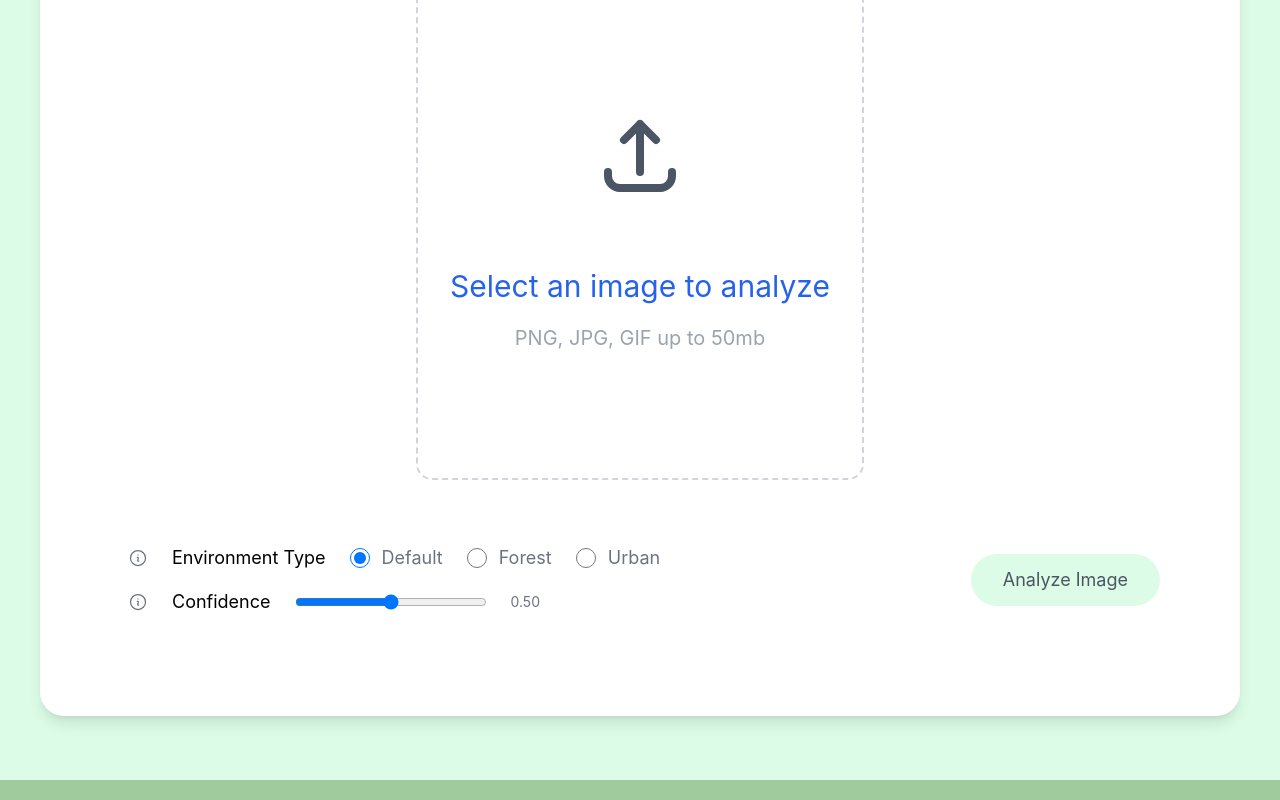
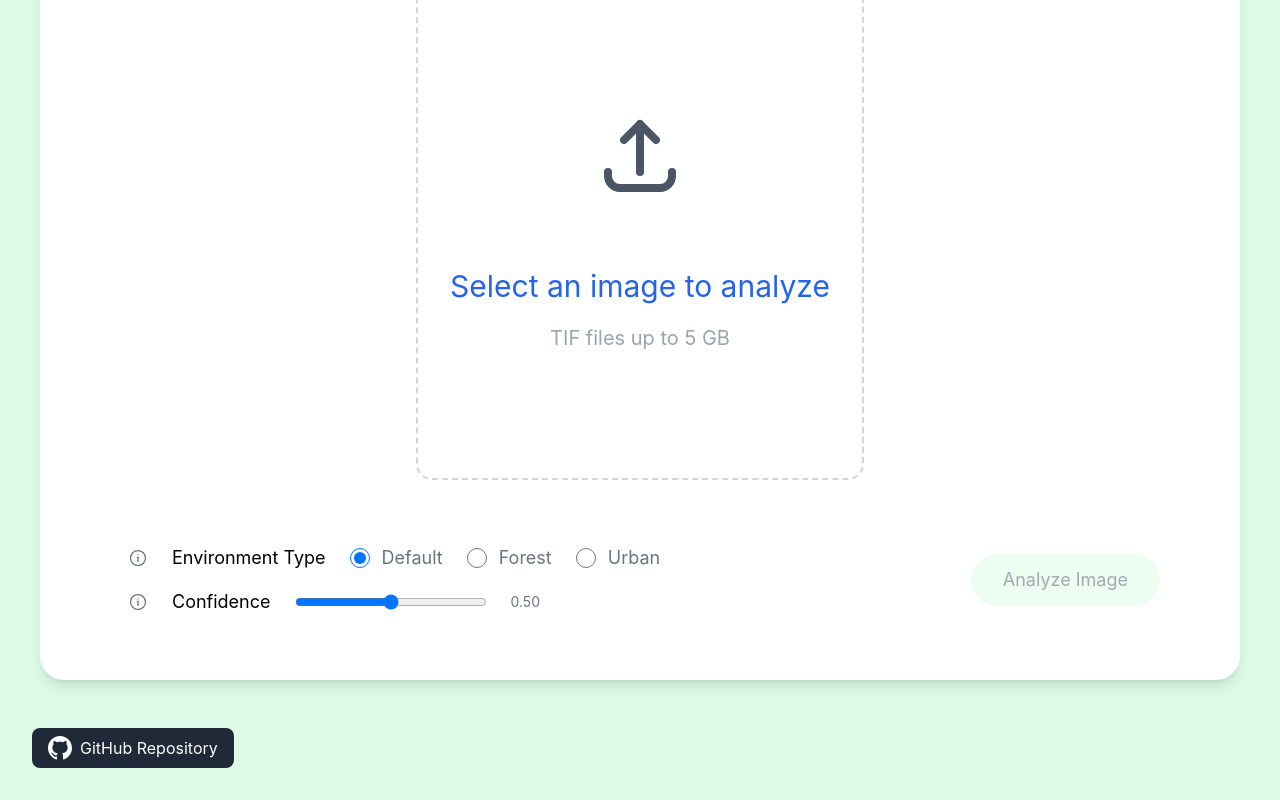
Before and after one commit to Ezzhingy/detectree2-application, a React (Vite) app in the folder frontend/: page / in a window 1280 px wide. Shown: the part 204-1004 px from the top of the page. Built offline with nearby package versions, Linux system fonts and the light colour scheme.

Commit message:
[frontend] added github repo link, ability to remove image, and separate uploading/processing bars

```diff
--- a/frontend/src/App.tsx
+++ b/frontend/src/App.tsx
@@ -2,6 +2,8 @@ import { useState } from "react";
 import { Card } from "./components/Card";
 import { ImageUpload } from "./components/ImageUpload";
 import { EnvironmentSelector } from "./components/EnvironmentSelector";
+import { GitHubIcon } from "./components/GitHubIcon";
+import { useImageLoading } from "./hooks/useImageLoading";
 
 function Title() {
   return (
@@ -22,46 +24,85 @@ function App() {
   const [statistics, setStatistics] = useState<{ total_trees: number } | null>(
     null
   );
+  const [errorMessage, setErrorMessage] = useState<string | null>(null);
+
+  const {
+    isLoading,
+    loadingProgress,
+    fileName,
+    mode,
+    loadingMessage,
+    startLoading,
+    stopLoading,
+    startUpload,
+    updateProgress,
+    startProcessing,
+    stopProcessing,
+    reset: resetLoadingState,
+  } = useImageLoading();
 
   const resetImage = () => {
     setSelectedImage(null);
     setPreview(null);
     setAnalysisComplete(false);
     setStatistics(null);
+    setErrorMessage(null);
+    resetLoadingState();
   };
 
   const uploadImage = async () => {
-    if (!selectedImage) {
-      return;
-    }
+    if (!selectedImage) return;
+
+    setErrorMessage(null); // Clear previous errors
 
     const formData = new FormData();
     formData.append("file", selectedImage);
     formData.append("environment", environment);
     formData.append("confidence", confidence.toString());
 
-    try {
-      const response = await fetch(
-        "https://cors-anywhere.herokuapp.com/http://18.219.246.222:5000/",
-        {
-          method: "POST",
-          body: formData,
+    startUpload(selectedImage);
+
+    const xhr = new XMLHttpRequest();
+    xhr.open("POST", "http://localhost:8080/", true);
+
+    xhr.upload.onprogress = (event) => {
+      if (event.lengthComputable) {
+        const percent = Math.round((event.loaded / event.total) * 100);
+        updateProgress(percent);
+      }
+    };
+
+    xhr.upload.onload = () => {
+      startProcessing(selectedImage);
+    };
+
+    xhr.onload = () => {
+      if (xhr.status >= 200 && xhr.status < 300) {
+        try {
+          const data = JSON.parse(xhr.responseText);
+          stopProcessing(); // Stop processing when we get the result
+          setPreview(data.image);
+          setStatistics(data.statistics);
+          setAnalysisComplete(true);
+        } catch (e) {
+          stopProcessing(); // Stop processing on error
+          setErrorMessage("Failed to parse server response. Please try again.");
+          console.error("Failed to parse response:", e);
         }
-      );
+      } else {
+        stopProcessing(); // Stop processing on error
+        setErrorMessage("Analysis failed (server error). Please try again.");
+        console.error("Failed to upload image", xhr.statusText);
+      }
+    };
 
-      if (!response.ok) {
-        throw new Error("Failed to upload image");
-      }
+    xhr.onerror = () => {
+      stopProcessing(); // Stop processing on error
+      setErrorMessage("Network error during analysis. Please try again.");
+      console.error("Error uploading image");
+    };
 
-      const data = await response.json();
-      console.log("Received data:", data);
-      setPreview(data.image);
-      setStatistics(data.statistics);
-      console.log("Updated statistics:", data.statistics);
-      setAnalysisComplete(true);
-    } catch (error) {
-      console.error("Error uploading image:", error);
-    }
+    xhr.send(formData);
   };
 
   const handleEnvironmentConfigChange = (config: {
@@ -75,7 +116,7 @@ function App() {
   const handleDownload = async (fileType: "png" | "gpkg") => {
     try {
       const response = await fetch(
-        `https://cors-anywhere.herokuapp.com/http://18.219.246.222:5000/download/${fileType}`
+        `http://localhost:8080/download/${fileType}`
       );
       if (!response.ok) {
         throw new Error(`Failed to download ${fileType} file`);
@@ -99,6 +140,48 @@ function App() {
     <div className="min-h-screen bg-green-100 p-8">
       <Title />
 
+      {/* Error message display */}
+      {errorMessage && (
+        <div className="mb-4 p-4 bg-red-100 text-red-700 rounded-lg text-center">
+          {errorMessage}
+        </div>
+      )}
+
+      {/* Upload and Processing progress modal */}
+      {isLoading && (mode === "upload" || mode === "processing") && (
+        <div className="fixed inset-0 flex items-center justify-center bg-black bg-opacity-30 z-50">
+          <div className="bg-white p-8 rounded-lg shadow-lg flex flex-col items-center">
+            <svg className="animate-spin h-8 w-8 text-blue-600 mb-4" viewBox="0 0 24 24">
+              <circle className="opacity-25" cx="12" cy="12" r="10" stroke="currentColor" strokeWidth="4" fill="none" />
+              <path className="opacity-75" fill="currentColor" d="M4 12a8 8 0 018-8v8z" />
+            </svg>
+            <p className="text-lg text-gray-700 mb-2">{loadingMessage}</p>
+            {mode === "upload" && (
+              <>
+                <div className="w-64 bg-gray-200 rounded-full h-4">
+                  <div
+                    className="bg-blue-500 h-4 rounded-full transition-all"
+                    style={{ width: `${loadingProgress}%` }}
+                  />
+                </div>
+                <p className="text-sm text-gray-500 mt-2">{loadingProgress}%</p>
+              </>
+            )}
+            {mode === "processing" && (
+              <>
+                <div className="w-64 bg-gray-200 rounded-full h-4">
+                  <div
+                    className="bg-green-500 h-4 rounded-full transition-all"
+                    style={{ width: `${loadingProgress}%` }}
+                  />
+                </div>
+                <p className="text-sm text-gray-500 mt-2">Processing... {Math.round(loadingProgress)}%</p>
+              </>
+            )}
+          </div>
+        </div>
+      )}
+
       <div className="container mx-auto flex justify-center items-center">
         <Card>
           <div className="relative flex flex-col items-center">
@@ -114,10 +197,12 @@ function App() {
                       />
                       <button
                         onClick={resetImage}
-                        className="absolute top-4 right-4 w-10 h-10 bg-gray-800 bg-opacity-50 hover:bg-opacity-70 text-white rounded-full flex items-center justify-center transition-all text-2xl"
+                        className="absolute top-2 right-2 z-10 p-2 rounded-full bg-black bg-opacity-60 hover:bg-opacity-80 transition-all"
                         aria-label="Reset image"
                       >
-                        ×
+                        <svg className="w-6 h-6 text-white" fill="none" stroke="currentColor" viewBox="0 0 24 24">
+                          <path strokeLinecap="round" strokeLinejoin="round" strokeWidth={2} d="M6 18L18 6M6 6l12 12" />
+                        </svg>
                       </button>
                     </div>
                     {statistics && (
@@ -187,7 +272,11 @@ function App() {
                 </div>
               </>
             ) : (
-              <ImageUpload onImageSelect={setSelectedImage} />
+              <ImageUpload
+                onImageSelect={setSelectedImage}
+                onReset={resetImage}
+                hasFile={!!selectedImage}
+              />
             )}
           </div>
 
@@ -200,7 +289,7 @@ function App() {
               />
             </div>
             <button
-              className="px-8 py-3 bg-green-100 text-gray-600 rounded-full hover:bg-green-200 transition-colors text-lg"
+              className="px-8 py-3 bg-green-100 text-gray-600 rounded-full hover:bg-green-200 transition-colors text-lg disabled:opacity-50 disabled:cursor-not-allowed"
               disabled={!selectedImage}
               onClick={uploadImage}
             >
@@ -209,6 +298,17 @@ function App() {
           </div>
         </Card>
       </div>
+      <div className="flex flex-row items-center mt-4 text-center">
+        <a
+          href="https://github.com/PatBall1/detectree2"
+          target="_blank"
+          rel="noopener noreferrer"
+          className="inline-flex items-center gap-2 px-4 py-2 bg-gray-800 text-white rounded-lg hover:bg-gray-700 transition-colors"
+        >
+          <GitHubIcon />
+          <span>GitHub Repository</span>
+        </a>
+      </div>
     </div>
   );
 }
--- a/frontend/src/components/Card.tsx
+++ b/frontend/src/components/Card.tsx
@@ -4,7 +4,7 @@ interface CardProps {
 
 export function Card({ children }: CardProps) {
   return (
-    <div className="bg-white rounded-3xl shadow-lg p-16 w-[1200px] min-h-[800px] mx-auto my-8">
+    <div className="bg-white rounded-3xl shadow-lg p-16 w-[1200px] min-h-[400px] mx-auto my-8">
       {children}
     </div>
   );
--- /dev/null
+++ b/frontend/src/components/GitHubIcon.tsx
@@ -0,0 +1,15 @@
+interface GitHubIconProps {
+  className?: string;
+}
+
+export const GitHubIcon = ({ className = "w-6 h-6" }: GitHubIconProps) => {
+  return (
+    <svg
+      className={className}
+      fill="currentColor"
+      viewBox="0 0 24 24"
+    >
+      <path d="M12 0c-6.626 0-12 5.373-12 12 0 5.302 3.438 9.8 8.207 11.387.599.111.793-.261.793-.577v-2.234c-3.338.726-4.033-1.416-4.033-1.416-.546-1.387-1.333-1.756-1.333-1.756-1.089-.745.083-.729.083-.729 1.205.084 1.839 1.237 1.839 1.237 1.07 1.834 2.807 1.304 3.492.997.107-.775.418-1.305.762-1.604-2.665-.305-5.467-1.334-5.467-5.931 0-1.311.469-2.381 1.236-3.221-.124-.303-.535-1.524.117-3.176 0 0 1.008-.322 3.301 1.23.957-.266 1.983-.399 3.003-.404 1.02.005 2.047.138 3.006.404 2.291-1.552 3.297-1.23 3.297-1.23.653 1.653.242 2.874.118 3.176.77.84 1.235 1.911 1.235 3.221 0 4.609-2.807 5.624-5.479 5.921.43.372.823 1.102.823 2.222v3.293c0 .319.192.694.801.576 4.765-1.589 8.199-6.086 8.199-11.386 0-6.627-5.373-12-12-12z"/>
+    </svg>
+  );
+};
--- a/frontend/src/components/ImageUpload.tsx
+++ b/frontend/src/components/ImageUpload.tsx
@@ -1,19 +1,39 @@
-import { useState, useRef, DragEvent } from 'react';
+import { useState, useRef, DragEvent, useEffect } from 'react';
 import { LoadingState } from './LoadingState';
 import { useImageLoading } from '../hooks/useImageLoading';
 
 interface ImageUploadProps {
-  onImageSelect: (file: File) => void;
+  onImageSelect: (file: File | null) => void;
+  onReset: () => void;
+  hasFile: boolean;
 }
 
-export function ImageUpload({ onImageSelect }: ImageUploadProps) {
+export function ImageUpload({ onImageSelect, onReset, hasFile }: ImageUploadProps) {
   const [previewUrl, setPreviewUrl] = useState<string | null>(null);
   const [isDragging, setIsDragging] = useState(false);
+  const [selectedFile, setSelectedFile] = useState<File | null>(null);
+  const [showSizeAlert, setShowSizeAlert] = useState(false);
   const fileInputRef = useRef<HTMLInputElement>(null);
   const { isLoading, loadingProgress, fileName, startLoading, stopLoading } = useImageLoading();
 
+  useEffect(() => {
+    if (!hasFile) {
+      setPreviewUrl(null);
+      setSelectedFile(null);
+      if (fileInputRef.current) {
+        fileInputRef.current.value = '';
+      }
+    }
+  }, [hasFile]);
+
   const handleFileSelect = (file: File) => {
+    if (file.size > 5 * 1024 * 1024 * 1024) {
+      setShowSizeAlert(true);
+      setTimeout(() => setShowSizeAlert(false), 3000);
+      return;
+    }
     if (file && file.type.startsWith('image/')) {
+      setSelectedFile(file);
       startLoading(file);
       onImageSelect(file);
 
@@ -51,6 +71,11 @@ export function ImageUpload({ onImageSelect }: ImageUploadProps) {
 
   return (
     <>
+      {showSizeAlert && (
+        <div className="mb-4 p-3 bg-red-100 text-red-700 rounded-lg text-center">
+          File is too large! Please select a file smaller than 5 GB.
+        </div>
+      )}
       <input
         type="file"
         ref={fileInputRef}
@@ -67,6 +92,17 @@ export function ImageUpload({ onImageSelect }: ImageUploadProps) {
           ${isDragging ? 'border-blue-500 bg-blue-50' : 'border-gray-300'}
           rounded-2xl p-8 mb-4 min-h-[500px] cursor-pointer transition-colors relative`}
       >
+        {hasFile && (
+          <button
+            onClick={(e) => { e.stopPropagation(); onReset(); }}
+            className="absolute top-4 right-4 z-10 p-2 rounded-full bg-black bg-opacity-60 hover:bg-opacity-80 transition-all"
+            aria-label="Reset"
+          >
+            <svg className="w-6 h-6 text-white" fill="none" stroke="currentColor" viewBox="0 0 24 24">
+              <path strokeLinecap="round" strokeLinejoin="round" strokeWidth={2} d="M6 18L18 6M6 6l12 12" />
+            </svg>
+          </button>
+        )}
         {isLoading ? (
           <LoadingState fileName={fileName || ''} progress={loadingProgress} />
         ) : previewUrl ? (
@@ -78,20 +114,17 @@ export function ImageUpload({ onImageSelect }: ImageUploadProps) {
                   alt="Selected preview"
                   className="max-h-[450px] w-auto rounded-xl object-contain"
                 />
-              <button
-                onClick={(e) => {
-                  e.stopPropagation();
-                  setPreviewUrl(null);
-                }}
-                className="absolute top-2 right-2 p-2 rounded-full bg-black bg-opacity-50 hover:bg-opacity-70 transition-opacity"
-              >
-                <svg className="w-6 h-6 text-white" fill="none" stroke="currentColor" viewBox="0 0 24 24">
-                  <path strokeLinecap="round" strokeLinejoin="round" strokeWidth={2} d="M6 18L18 6M6 6l12 12" />
-                </svg>
-              </button>
               </div>
             </div>
-          <h3 className="text-gray-700">Upload Successful</h3>
+            <h3 className="text-gray-700">{selectedFile?.name || 'Upload Successful'}</h3>
+          </div>
+        ) : selectedFile ? (
+          <div className="flex flex-col items-center">
+            <svg className="w-24 h-24 mx-auto mb-10" fill="none" stroke="currentColor" viewBox="0 0 24 24">
+              <path strokeLinecap="round" strokeLinejoin="round" strokeWidth={2} d="M4 16v1a3 3 0 003 3h10a3 3 0 003-3v-1m-4-8l-4-4m0 0L8 8m4-4v12" />
+            </svg>
+            <h3 className="text-2xl text-blue-600 mb-2">{selectedFile.name}</h3>
+            <p className="text-xl text-gray-400">Ready to analyze</p>
           </div>
         ) : (
           <>
@@ -101,7 +134,7 @@ export function ImageUpload({ onImageSelect }: ImageUploadProps) {
               </svg>
             </div>
             <h3 className="text-3xl text-blue-600 mb-5">Select an image to analyze</h3>
-            <p className="text-xl text-gray-400">PNG, JPG, GIF up to 50mb</p>
+            <p className="text-xl text-gray-400">TIF files up to 5 GB</p>
           </>
         )}
       </div>
--- a/frontend/src/hooks/useImageLoading.ts
+++ b/frontend/src/hooks/useImageLoading.ts
@@ -1,18 +1,40 @@
 import { useState, useEffect } from 'react';
+
+export type LoadingMode = 'idle' | 'preview' | 'upload' | 'processing';
 
 interface UseImageLoadingResult {
   isLoading: boolean;
   loadingProgress: number;
   fileName: string | null;
+  mode: LoadingMode;
+  loadingMessage: string;
   startLoading: (file: File) => void;
   stopLoading: () => void;
+  startUpload: (file: File) => void;
+  updateProgress: (progress: number) => void;
+  startProcessing: (file: File) => void;
+  stopProcessing: () => void;
+  reset: () => void;
 }
 
 export function useImageLoading(): UseImageLoadingResult {
   const [isLoading, setIsLoading] = useState(false);
   const [loadingProgress, setLoadingProgress] = useState(0);
   const [fileName, setFileName] = useState<string | null>(null);
-  const [progressInterval, setProgressInterval] = useState<number | null>(null);
+  const [progressInterval, setProgressInterval] = useState<NodeJS.Timeout | null>(null);
+  const [mode, setMode] = useState<LoadingMode>('idle');
+  const [loadingMessage, setLoadingMessage] = useState('');
+
+  const reset = () => {
+    setIsLoading(false);
+    setLoadingProgress(0);
+    setFileName(null);
+    if (progressInterval) {
+      clearInterval(progressInterval);
+    }
+    setMode('idle');
+    setLoadingMessage('');
+  };
 
   useEffect(() => {
     return () => {
@@ -22,10 +44,13 @@ export function useImageLoading(): UseImageLoadingResult {
     };
   }, [progressInterval]);
 
+  // For preview loading
   const startLoading = (file: File) => {
     setFileName(file.name);
     setIsLoading(true);
     setLoadingProgress(0);
+    setMode('preview');
+    setLoadingMessage('Loading preview...');
 
     const interval = setInterval(() => {
       setLoadingProgress(prev => {
@@ -48,6 +73,56 @@ export function useImageLoading(): UseImageLoadingResult {
     setTimeout(() => {
       setIsLoading(false);
       setFileName(null);
+      setMode('idle');
+      setLoadingMessage('');
+    }, 500);
+  };
+
+  // For upload progress
+  const startUpload = (file: File) => {
+    setFileName(file.name);
+    setIsLoading(true);
+    setLoadingProgress(0);
+    setMode('upload');
+    setLoadingMessage('Uploading image...');
+  };
+
+  const updateProgress = (progress: number) => {
+    setLoadingProgress(progress);
+  };
+
+  // For processing phase
+  const startProcessing = (file: File) => {
+    setFileName(file.name);
+    setIsLoading(true);
+    setLoadingProgress(0);
+    setMode('processing');
+    setLoadingMessage('Processing image (this may take 5-10 minutes)...');
+
+    // Start a simulated progress for processing (since we don't have real progress)
+    const interval = setInterval(() => {
+      setLoadingProgress(prev => {
+        if (prev >= 90) {
+          clearInterval(interval);
+          return prev;
+        }
+        return prev + Math.random() * 5; // Random increment to simulate processing
+      });
+    }, 1000);
+
+    setProgressInterval(interval);
+  };
+
+  const stopProcessing = () => {
+    if (progressInterval) {
+      clearInterval(progressInterval);
+    }
+    setLoadingProgress(100);
+    setTimeout(() => {
+      setIsLoading(false);
+      setFileName(null);
+      setMode('idle');
+      setLoadingMessage('');
     }, 500);
   };
 
@@ -55,7 +130,14 @@ export function useImageLoading(): UseImageLoadingResult {
     isLoading,
     loadingProgress,
     fileName,
+    mode,
+    loadingMessage,
     startLoading,
-    stopLoading
+    stopLoading,
+    startUpload,
+    updateProgress,
+    startProcessing,
+    stopProcessing,
+    reset,
   };
 }
```
Lines whose indentation alone changed are shown as unchanged.
